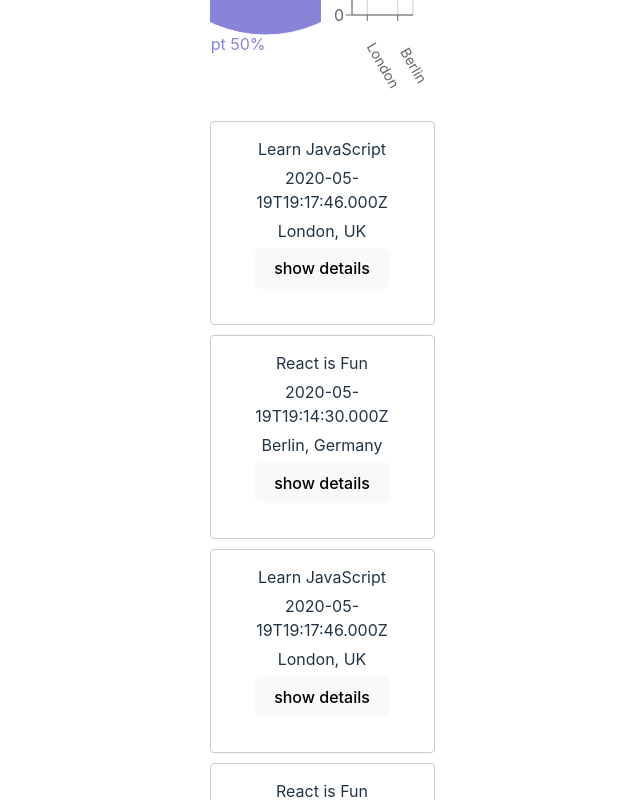
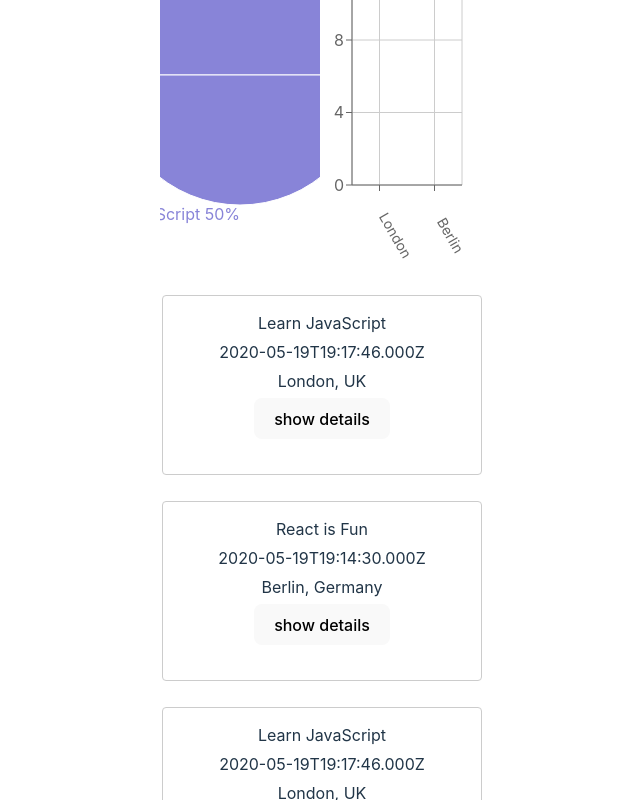
Before and after one commit to plumbz/meet, a React (Vite) app: page / in a window 1280 px wide. Shown: the part 560-1360 px from the top of the page, without its empty margins (318-958 px from the left). Built offline with nearby package versions, Linux system fonts and the light colour scheme; what atatus-spa would draw is missing.

Commit message:
updated css

```diff
--- a/index.html
+++ b/index.html
@@ -9,6 +9,9 @@
   </head>
 
   <body>
+    <div class="logo-container">
+      <img src="/public/meet-app-svg.png" />
+    </div>
     <div id="root"></div>
     <script type="module" src="/src/main.jsx"></script>
   </body>
--- a/src/App.css
+++ b/src/App.css
@@ -1,4 +1,11 @@
 @import url(https://fonts.googleapis.com/css?family=Roboto:500);
+
+/* Logo */
+.logo-container {
+  padding: 20px;
+  text-align: center;
+  margin-bottom: 30px;
+}
 
 .App {
   text-align: center;
@@ -78,6 +85,15 @@ input[type="number"] {
   position: relative;
 }
 
+#event-list {
+  display: grid;
+  gap: 1rem;
+  grid-template-columns: repeat(auto-fit, minmax(20rem, 1fr));
+  justify-content: center;
+  padding: 0;
+  margin: 20px;
+}
+
 .details-btn {
   position: absolute;
   right: 5px;
@@ -86,6 +102,12 @@ input[type="number"] {
   border-radius: 4px;
   outline: none;
   cursor: pointer;
+}
+
+.event-container {
+  padding: 0;
+  margin: 0;
+  text-align: center;
 }
 
 .alerts-container {
--- a/src/components/Event.jsx
+++ b/src/components/Event.jsx
@@ -1,8 +1,10 @@
 import React, { useState } from 'react';
+
 const Event = ({event}) => {
   const [showDetails, setShowDetails] = useState(false);
   return (
-      <li className="event">
+    <div className="eventContainer">
+      <div className="event">
           <p>{event.summary}</p>
           <p>{event.created}</p>
           <p>{event.location}</p>
@@ -12,7 +14,8 @@ const Event = ({event}) => {
           {
               showDetails ?  <p role="description" className="details">{event.description}</p> : <></>
           }
-      </li>
+      </div>
+    </div>
   );
 }
 export default Event;
```
Also changed, not shown: public/meet-app-svg.png (added).
